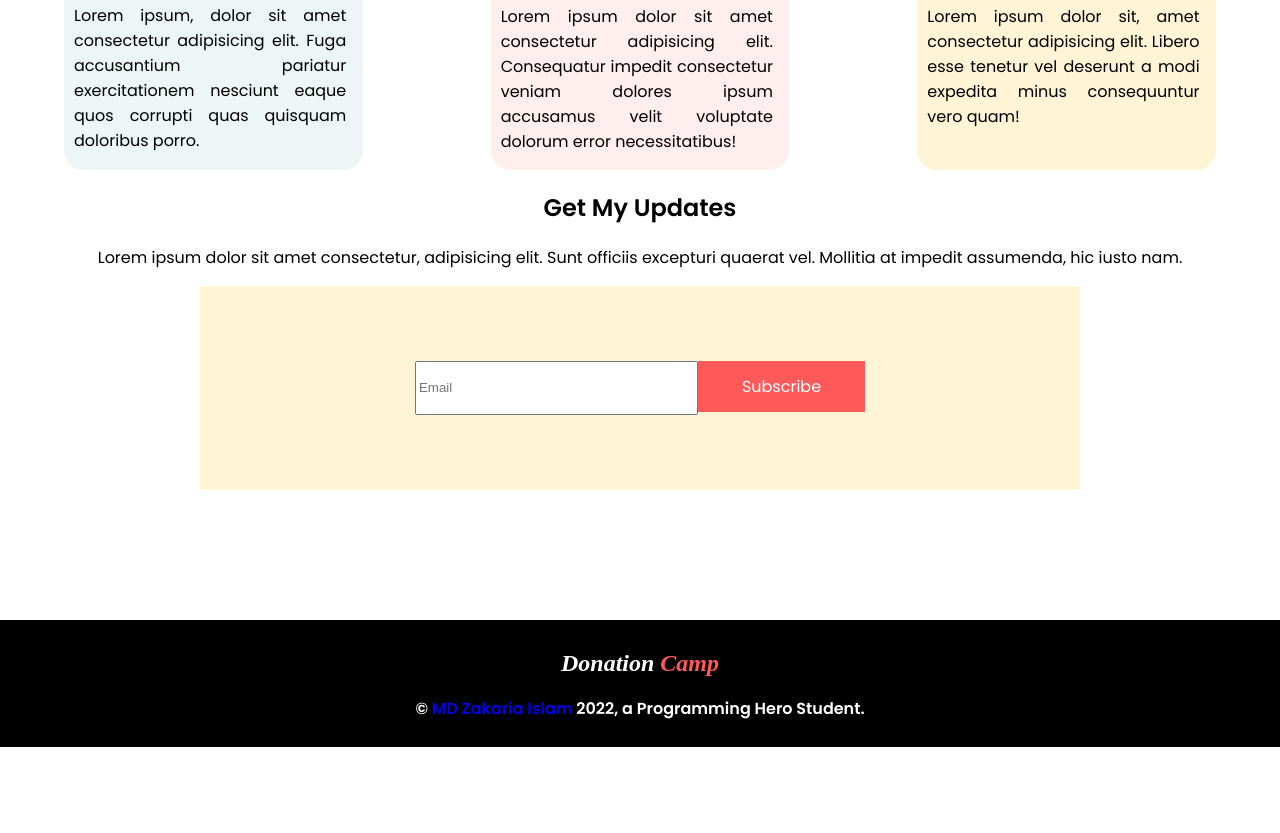
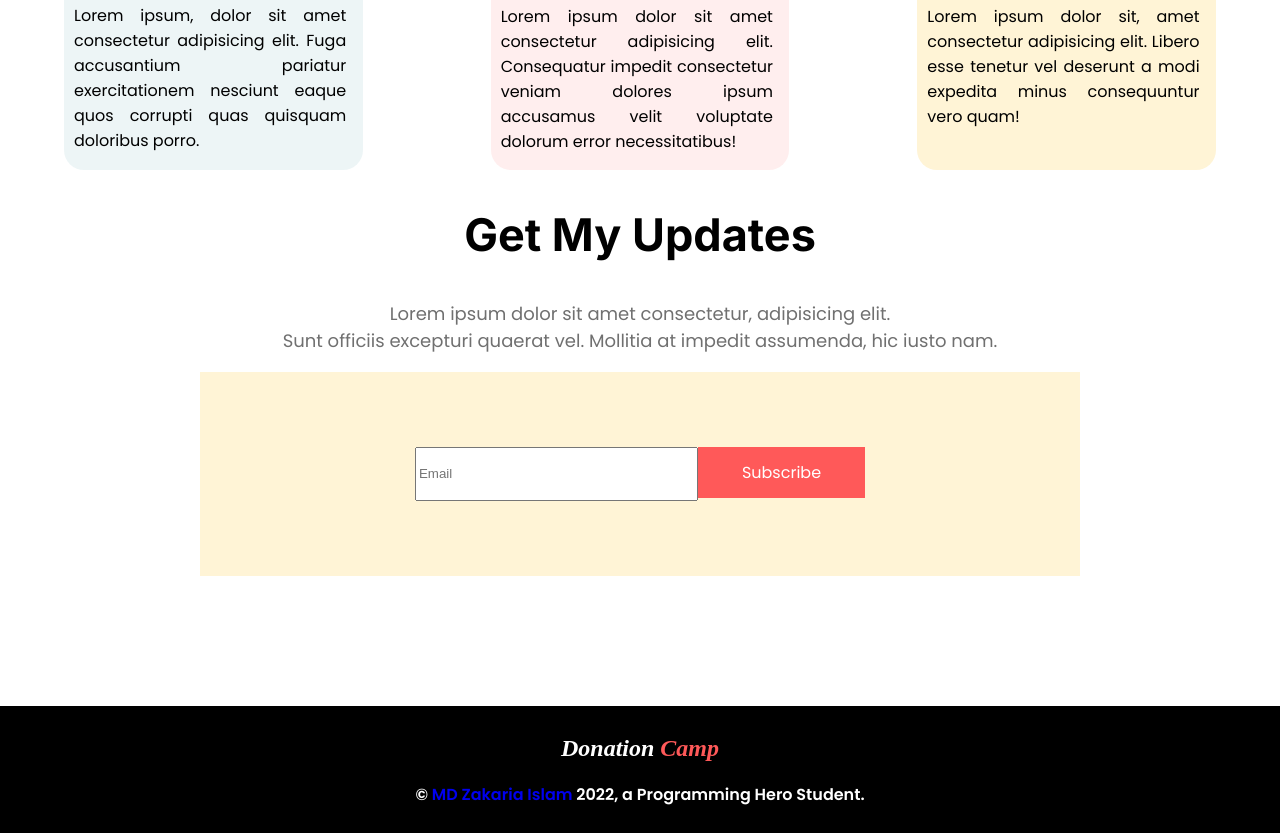
Before and after one commit to ZakariaIslamXaki/donate-today, a plain HTML site: page index.html in a window 1280 px wide. Shown: the part 1528-2361 px from the top of the page. Before the commit the page ends 2275 px from the top, so only its background shows below. Drawn offline with Linux system fonts and the light colour scheme.

Commit message:
text edited

```diff
--- a/index.html
+++ b/index.html
@@ -72,8 +72,11 @@
     </section>
     <section class="subscribe">
         <div>
-            <h1>Get My Updates</h1>
-            <p>Lorem ipsum dolor sit amet consectetur, adipisicing elit. Sunt officiis excepturi quaerat vel. Mollitia
+            <h1 class="subscribe-title">Get My Updates</h1>
+            <p class="subscribe-para">Lorem ipsum dolor sit amet consectetur, adipisicing elit. <br> Sunt officiis
+                excepturi
+                quaerat
+                vel. Mollitia
                 at impedit assumenda, hic iusto nam.</p>
         </div>
         <div class="input-section">
--- a/style.css
+++ b/style.css
@@ -160,6 +160,19 @@ body {
     text-align: center;
 }
 
+.subscribe-title {
+    font-family: 'Inter', sans-serif;
+    font-weight: 700;
+    font-size: 45px;
+}
+
+.subscribe-para {
+    font-family: 'Poppins', sans-serif;
+    font-weight: 400;
+    font-size: 18px;
+    color: #707070;
+}
+
 .input-section {
     background-color: #FFF4D6;
     padding: 75px 190px;
```
